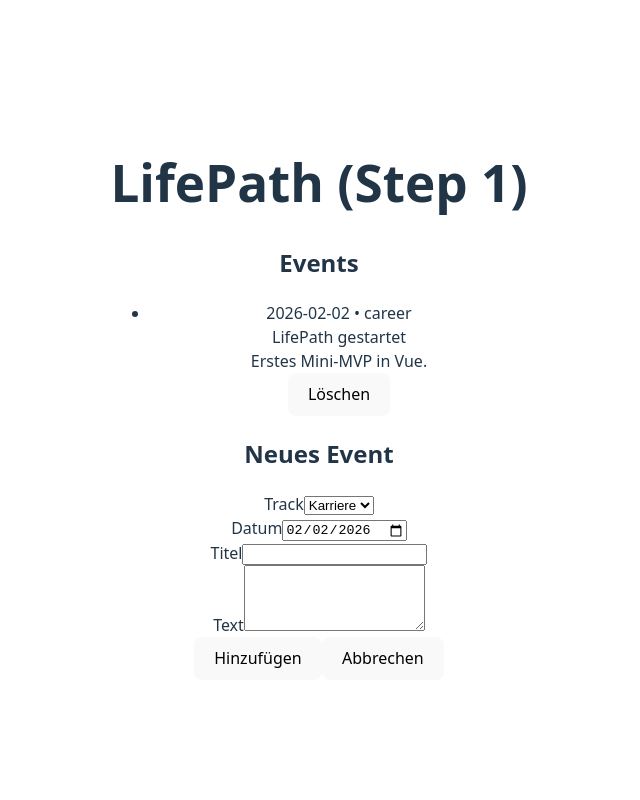
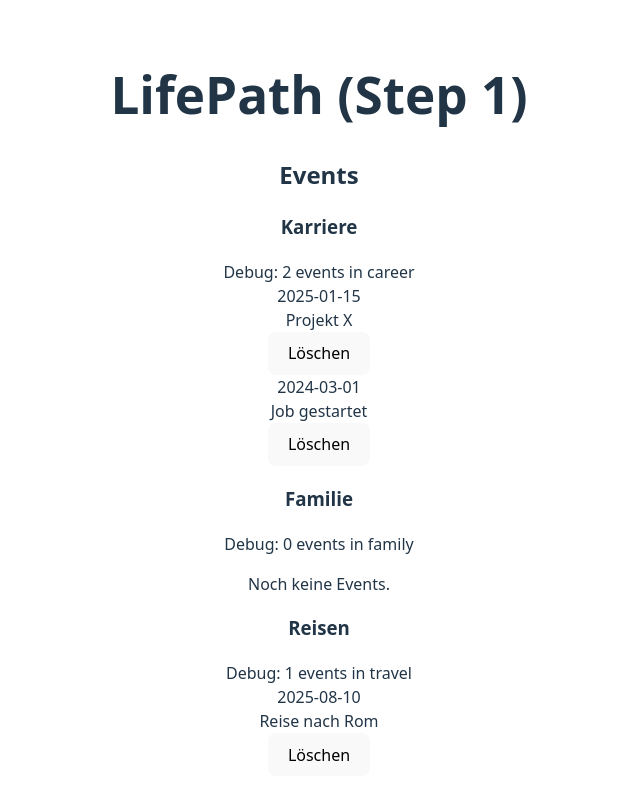
Before and after one commit to NamTakeshi/lifepath, a Vue app: page / in a window 1280 px wide. Shown: the top 800 px of the page, without its empty margins (321-961 px from the left). Built offline with nearby package versions, Linux system fonts and the light colour scheme.

Commit message:
Timeline Implementierung anfangen

```diff
--- a/src/App.vue
+++ b/src/App.vue
@@ -1,5 +1,5 @@
 <script setup>
-import {ref, onMounted, watch} from "vue";
+import {ref, onMounted, watch, computed} from "vue";
 
 const STORAGE_KEY = "lifepath.events.v1";
 
@@ -12,14 +12,12 @@ const TRACKS = [
 
 
 // Hier speichern wir unsere Events (erstmal nur im Speicher)
-const events = ref([  {
-    id: "1",
-    track: "career",
-    date: "2026-02-02",
-    title: "LifePath gestartet",
-    text: "Erstes Mini-MVP in Vue.",
-  },
+const events = ref([
+  { id: "1", track: "career", date: "2024-03-01", title: "Job gestartet", text: "..." },
+  { id: "2", track: "career", date: "2025-01-15", title: "Projekt X", text: "..." },
+  { id: "3", track: "travel", date: "2025-08-10", title: "Reise nach Rom", text: "..." },
 ]);
+
 
 onMounted(() => {
   const saved = loadEvents();
@@ -35,14 +33,57 @@ const formTrack = ref("career");
 const formDate = ref("2026-02-02");
 const formTitle = ref("");
 const formText = ref("");
-
 // Merkt sich die ID des aktuell ausgewählten Events (für Edit)
 const selectedId = ref(null);
+
+
+// Events pro Track gruppiert & nach Datum sortiert
+const eventsByTrack = computed(() => {
+  const grouped = {
+    career: [],
+    family: [],
+    travel: [],
+  };
+
+  for (const e of events.value) {
+    grouped[e.track].push(e);
+  }
+
+  // Sortierung: neueste zuerst
+  for (const key of Object.keys(grouped)) {
+    grouped[key].sort((a, b) => b.date.localeCompare(a.date));
+  }
+
+  return grouped;
+});
+
+// Gesamter Zeitbereich (min/max Datum) für die Positionierung
+const timelineRange = computed(() => {
+  if (events.value.length === 0) return null;
+
+  const dates = events.value.map(e => e.date).sort();
+  return {
+    min: dates[0],
+    max: dates[dates.length - 1],
+  };
+});
+
 
 function uid() {
   // Kombi aus Zufall + Zeit -> für MVP reicht das
   return Math.random().toString(16).slice(2) + Date.now().toString(16);
 }
+
+// Wandelt ein Datum in eine Prozent-Position (0..100) um
+function dateToPercent(date, minDate, maxDate) {
+  const d = new Date(date).getTime();
+  const min = new Date(minDate).getTime();
+  const max = new Date(maxDate).getTime();
+
+  if (max === min) return 50; // wenn nur ein Datum existiert
+  return ((d - min) / (max - min)) * 100;
+}
+
 
 // Events im localStorage speichern
 function saveEvents(list) {
@@ -166,27 +207,62 @@ function resetForm() {
     <section class="border rounded p-3 mb-4">
       <h2 class="font-semibold mb-2">Events</h2>
 
-      <ul class="space-y-2">
-        <li
-            v-for="e in events"
+      <div class="space-y-8">
+        <div v-for="t in TRACKS" :key="t.id">
+          <h3 class="font-semibold mb-2">{{ t.label }}</h3>
+
+          <div class="text-xs text-red-500">
+            Debug: {{ eventsByTrack[t.id].length }} events in {{ t.id }}
+          </div>
+          <!-- Horizontale Timeline -->
+          <div class="relative h-24 bg-gray-50 rounded border">
+            <div class="absolute left-2 right-2 top-6 h-1 bg-gray-300 rounded"></div>
+            <div
+                v-for="e in eventsByTrack[t.id]"
                 :key="e.id"
-            class="border rounded p-2 cursor-pointer"
-            :class="e.id === selectedId ? 'bg-gray-100' : ''"
+                class="absolute top-2 -translate-x-1/2 cursor-pointer"
+                :style="{
+    left: timelineRange
+      ? dateToPercent(e.date, timelineRange.min, timelineRange.max) + '%'
+      : '50%'
+  }"
                 @click="selectEvent(e.id)"
             >
-          <div class="text-sm text-gray-600">
-            {{ e.date }} • {{ e.track }}
+              <!-- Punkt -->
+              <div
+                  class="h-3 w-3 rounded-full border relative"
+                  :class="e.id === selectedId ? 'border-black bg-black' : 'border-gray-400 bg-white'"
+              ></div>
+
+              <!-- Datum -->
+              <div class="text-xs text-gray-600 mt-2 whitespace-nowrap">
+                {{ e.date }}
               </div>
-          <div class="font-medium">{{ e.title }}</div>
-          <div class="text-sm text-gray-700">{{ e.text }}</div>
+
+              <!-- Titel -->
+              <div class="text-xs text-center mt-1 max-w-[120px]">
+                {{ e.title }}
+              </div>
+              <!-- Löschen -->
               <button
-              class="mt-2 px-2 py-1 border rounded text-sm"
+                  class="mt-2 px-2 py-1 border rounded text-xs"
                   @click.stop="deleteEvent(e.id)"
               >
                 Löschen
               </button>
-        </li>
-      </ul>
+            </div>
+
+            <p
+                v-if="eventsByTrack[t.id].length === 0"
+                class="text-sm text-gray-500"
+            >
+              Noch keine Events.
+            </p>
+          </div>
+        </div>
+      </div>
+
+
     </section>
 
     <!-- Formular -->
```
Lines whose indentation alone changed are shown as unchanged.
